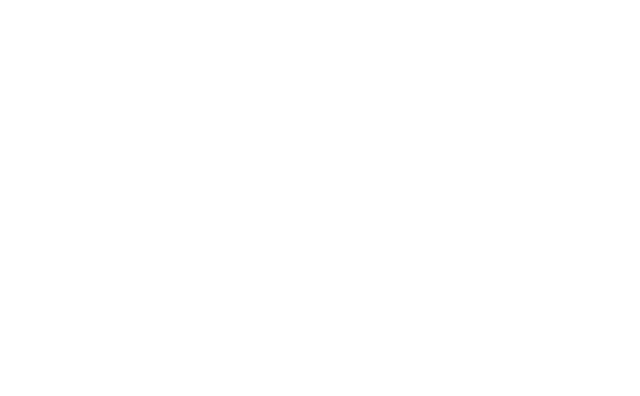
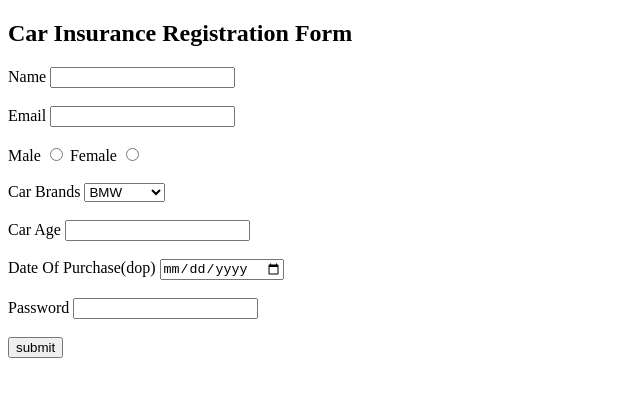
Before and after one commit to acciojob/car-insurance-form-aashish8174, a website: page main.html in a window 1280 px wide. Shown: the whole page, without its empty margins (0-640 px from the left). Drawn offline with Linux system fonts and the light colour scheme.

Commit message:
created a submission

```diff
--- a/main.html
+++ b/main.html
@@ -3,10 +3,55 @@
 <html>
 
 <head>
+
 	<link rel="stylesheet" href="styles.css">
 </head>
 
 <body>
+
+	<form method="post">
+		<h2>Car Insurance Registration Form</h2>
+		<label for="name"> Name</label>
+		<input id="name" type="text" required >
+		<br><br>
+
+		<label for="email"> Email</label>
+		<input id="email" type="email" required >
+		<br><br>
+<!-- 		<label>Gender</label> -->
+		<label for="gender_m"> Male</label>
+		<input id="gender_m" type="radio" name="gender" required >
+
+		<label for="gender_f"> Female</label>
+		<input type="radio" id="gender_f"  name="gender" required >
+		<br><br>
+
+		<label for ="cars"> Car Brands</label>
+		<select name = "car" id="cars">
+			<option>BMW</option>
+			<option>Audi</option>
+			<option>Mercedez</option>
+		</select>
+		<br>
+		<br>
+
+		<label for="carage"> Car Age</label>
+		<input id="carage" type="number" required >
+		<br><br>
+
+		<label for="dop">Date Of Purchase(dop)</label>
+		<input id="dop" type="date" required >
+		<br><br>
+
+
+<!-- 		we use select for drowpdown -->
+
+
+		<label for="password"> Password</label>
+		<input id="password" type="password" required >
+		<br><br>
+		<button>submit</button>
+	</form>
 	<!-- the entire body must be written by student -->
     <script type="text/javascript" src="./script.js">
 </script>
```
